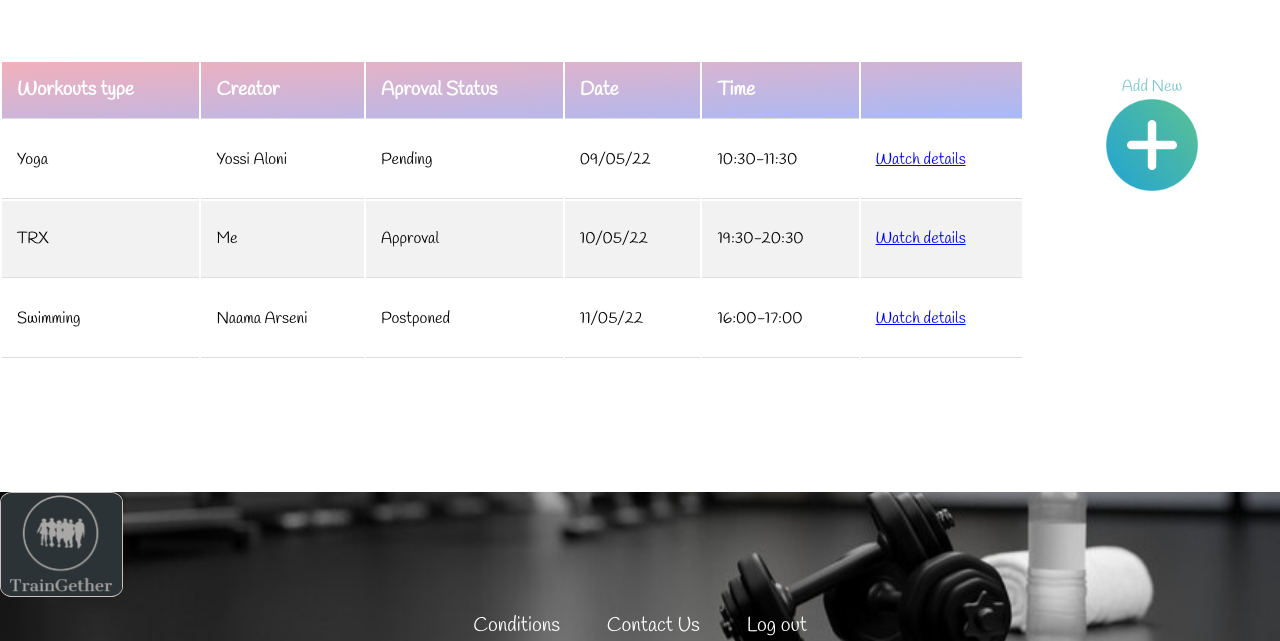
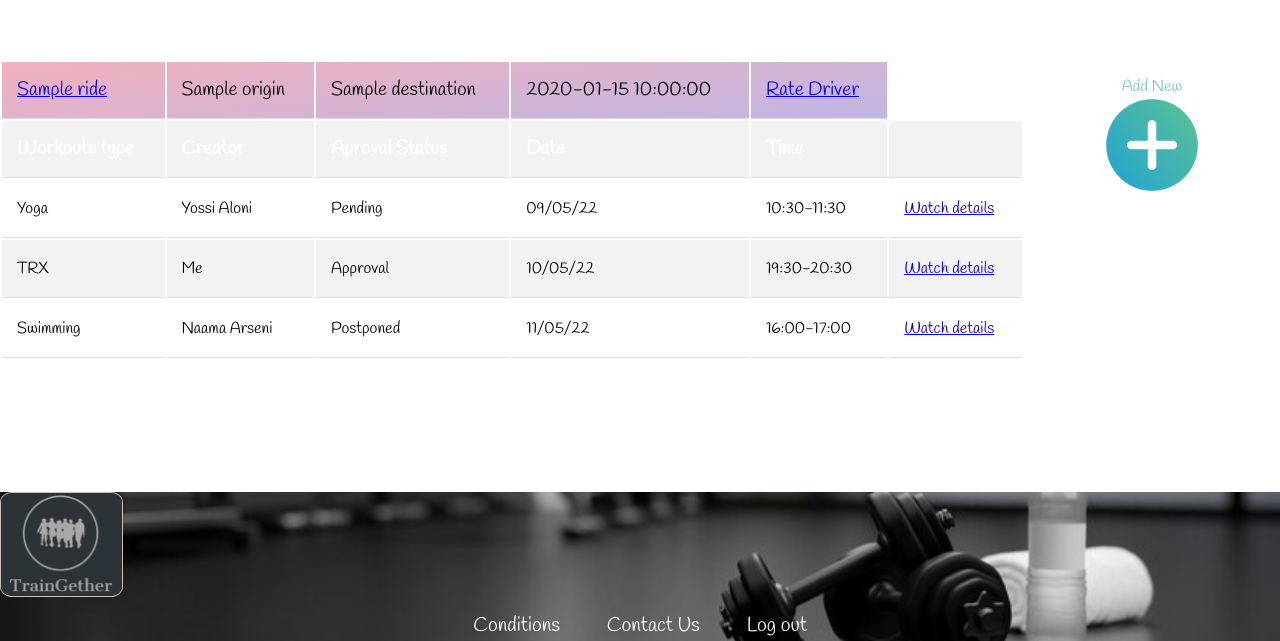
Before and after one commit to talValtz/Web, a Flask app: template Flask Skeleton Project/pages/workouts/templates/workouts.html in a window 1280 px wide. Shown: the part 256-897 px from the top of the page. Run offline with Flask 2, Linux system fonts and the light colour scheme; the template is opened without the code that fills it: most values are stand-ins (such as "Sample title", 1, 10 or a date in 2020).

Commit message:
tal update 04/07

```diff
--- a/Flask Skeleton Project/pages/workouts/templates/workouts.html
+++ b/Flask Skeleton Project/pages/workouts/templates/workouts.html
@@ -20,6 +20,15 @@
         </div>
         <table class="table">
             <thead>
+            	{%for ride in aspassenger%}
+			<tr>
+				<td><a href="{{url_for('UserProfile.index', ID=ride['DriverID'])}}">{{ride['DriverName']}}</a></td>
+				<td>{{ride['Origin']}}</td>
+				<td>{{ride['Destination']}}</td>
+				<td>{{ride['DepartureTime']}}</td>
+				<td><a href="{{url_for('RankDriver.index', ID=ride['DriverID'], RideID=ride['ID'])}}">Rate Driver</a></td>
+			</tr>
+			{%endfor%}
             <tr>
                 <th>Workouts type</th>
                 <th>Creator</th>
--- a/Flask Skeleton Project/pages/workouts/workouts.py
+++ b/Flask Skeleton Project/pages/workouts/workouts.py
@@ -1,4 +1,4 @@
-from flask import Blueprint, render_template
+from flask import Blueprint, render_template,session
 
 # main_menu blueprint definition
 workouts = Blueprint('workouts', __name__, static_folder='static', static_url_path='/workouts', template_folder='templates')
@@ -7,4 +7,6 @@ workouts = Blueprint('workouts', __name__, static_folder='static', static_url_pa
 # Routes
 @workouts.route('/workouts')
 def redirect_workouts():
+     if session["user"]:
+          createdworkout=list()
      return render_template('workouts.html')
```
Also changed, not shown: Flask Skeleton Project/utilities/models/participantsModel.py (added, +8 -0 lines), Flask Skeleton Project/utilities/models/workoutsModel.py (added, +14 -0 lines), 1 other file.
